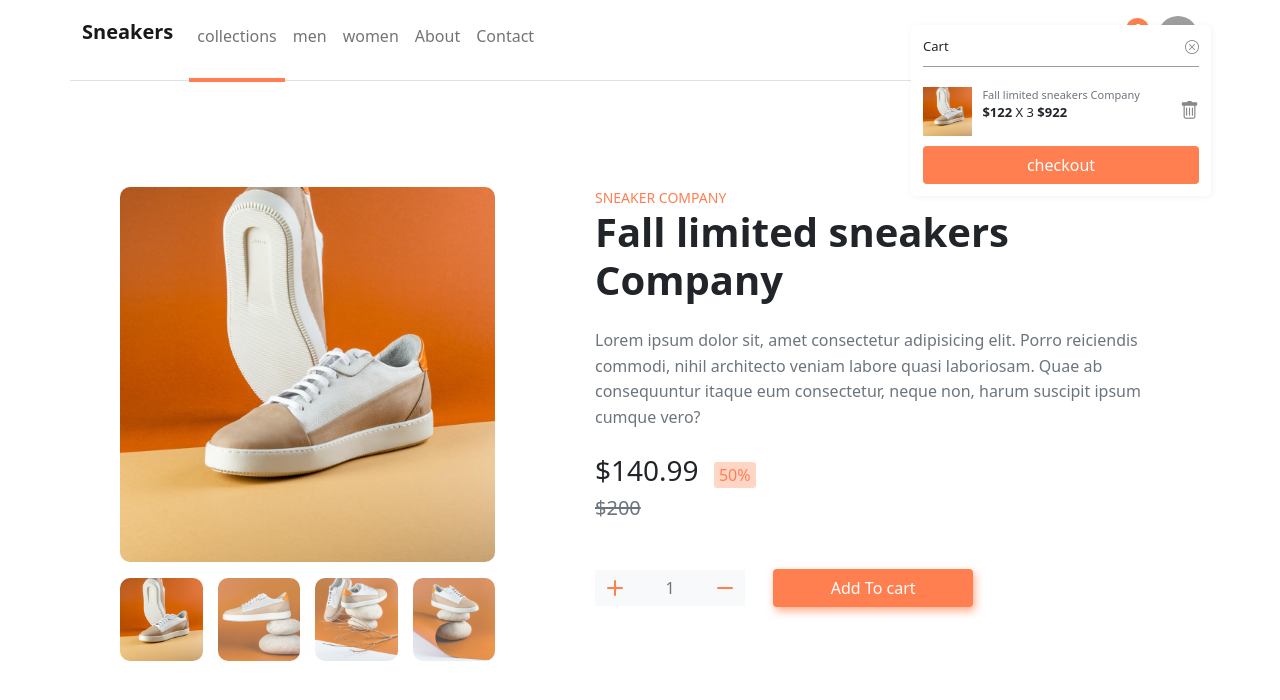
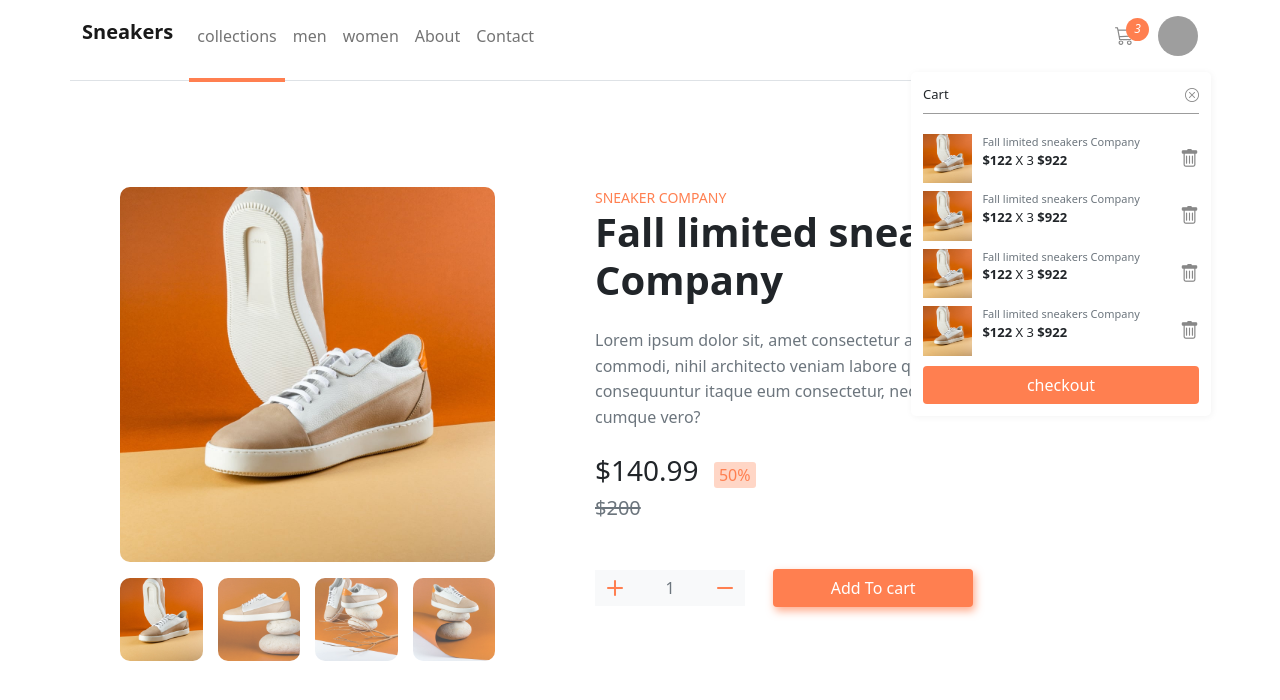
Before and after one commit to chafikamr/frontendmentor-product-page-HTML-CSS-JS, a plain HTML site: page index.html in a window 1280 px wide. Both pictures are taken after a click on the icon 1124 px from the left and 36 px from the top of the page. Drawn offline with nearby package versions, Linux system fonts and the light colour scheme; grey boxes are pictures that could not be loaded.

Commit message:
fix cart problem

```diff
--- a/css/main.css
+++ b/css/main.css
@@ -99,7 +99,7 @@
         padding: 12px;
         border-radius: 5px;
         box-shadow: 1px 1px 7px 0px #0000000d;
-        bottom: -140px;
+        top: 56px;
         right: -13px;
         font-size: 13px;
     }
--- a/index.html
+++ b/index.html
@@ -63,7 +63,37 @@
                         <header class="pb-2 d-flex justify-content-between align-items-center">
                             <span>Cart</span> <i class="bi bi-x-circle float-left" id="cart-close"></i>
                         </header>
-                        <div class="product-in-cart d-flex">
+                        <div class="product-in-cart d-flex mt-2">
+                            <div class="img w-20 overflow-hidden h-20"><img src="images/image-product-1.jpg" alt=""></div>
+                            <div class="order_details">
+                                <span class="order_title text-muted">Fall limited sneakers Company </span>
+                                <span class="order_price fw-bold">$122</span>
+                                <span class="quantity">X 3</span>
+                                <span class="order_total fw-bold">$922</span>
+                            </div>
+                            <span class="delet_order"><i class="bi bi-trash"></i></span>
+                        </div>
+                        <div class="product-in-cart d-flex mt-2">
+                            <div class="img w-20 overflow-hidden h-20"><img src="images/image-product-1.jpg" alt=""></div>
+                            <div class="order_details">
+                                <span class="order_title text-muted">Fall limited sneakers Company </span>
+                                <span class="order_price fw-bold">$122</span>
+                                <span class="quantity">X 3</span>
+                                <span class="order_total fw-bold">$922</span>
+                            </div>
+                            <span class="delet_order"><i class="bi bi-trash"></i></span>
+                        </div>
+                        <div class="product-in-cart d-flex mt-2">
+                            <div class="img w-20 overflow-hidden h-20"><img src="images/image-product-1.jpg" alt=""></div>
+                            <div class="order_details">
+                                <span class="order_title text-muted">Fall limited sneakers Company </span>
+                                <span class="order_price fw-bold">$122</span>
+                                <span class="quantity">X 3</span>
+                                <span class="order_total fw-bold">$922</span>
+                            </div>
+                            <span class="delet_order"><i class="bi bi-trash"></i></span>
+                        </div>
+                        <div class="product-in-cart d-flex mt-2">
                             <div class="img w-20 overflow-hidden h-20"><img src="images/image-product-1.jpg" alt=""></div>
                             <div class="order_details">
                                 <span class="order_title text-muted">Fall limited sneakers Company </span>
```
